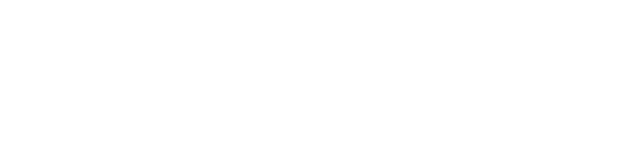
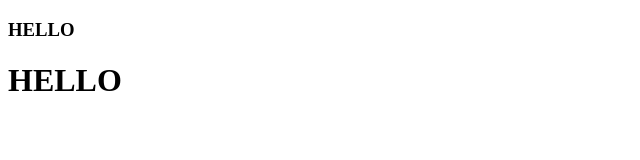
Before and after one commit to PROGRESSOR95/discriminant, a plain HTML site: page index.html in a window 1280 px wide. Shown: the whole page, without its empty margins (0-640 px from the left). Drawn offline with Linux system fonts and the light colour scheme.

Commit message:
added tag

```diff
--- a/index.html
+++ b/index.html
@@ -6,6 +6,8 @@
     <title>Document</title>
 </head>
 <body>
+    <H3>HELLO</H3>
+    <h1>HELLO</h1>
     <script src="index.js"></script>
 </body>
 </html>
```
